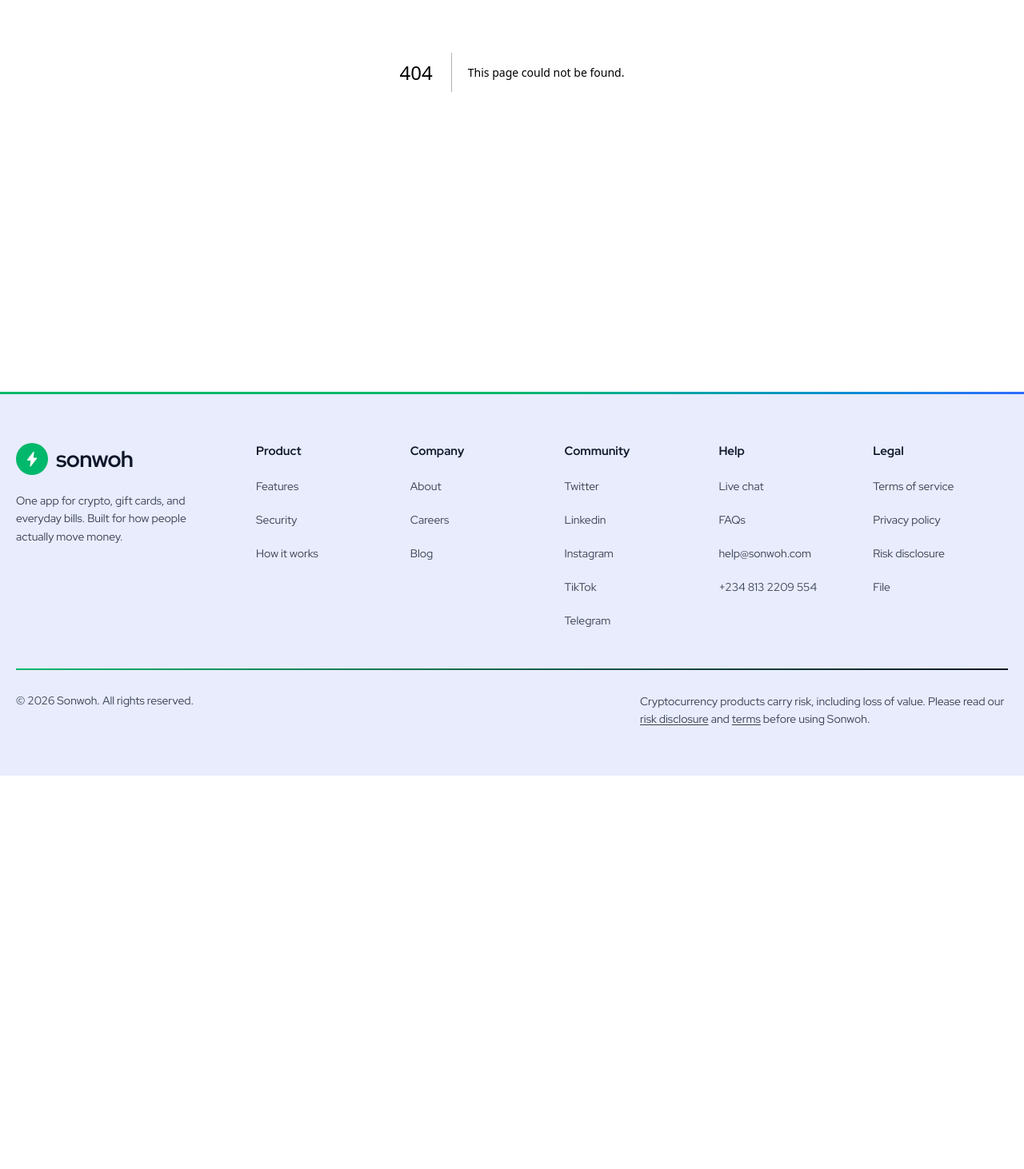
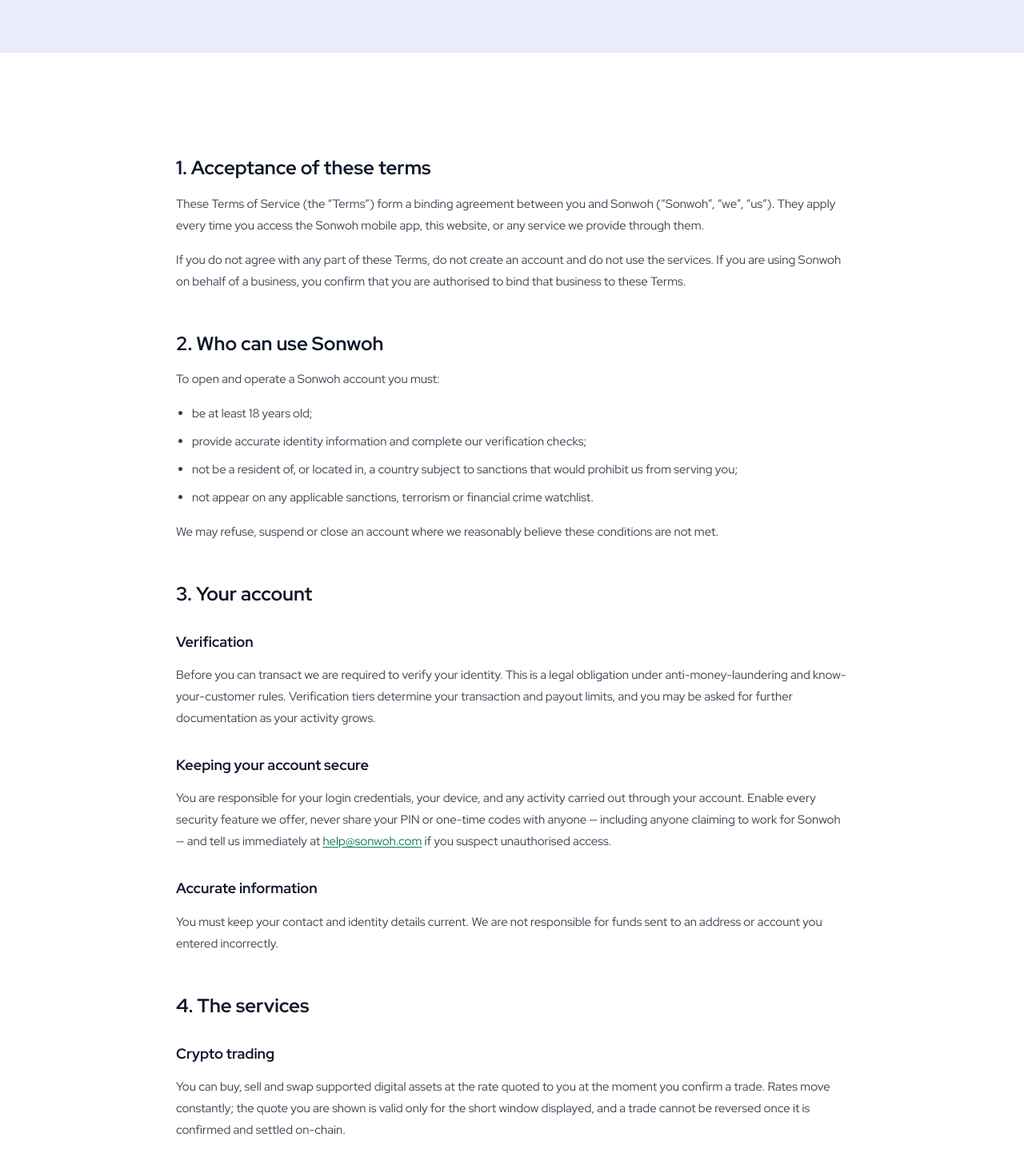
Before and after one commit to Lonepay/sonwoh, a Next.js app: page /legal/terms in a window 1280 px wide. Before the commit this address had no page. Shown: the part 416-1878 px from the top of the page at 80% size. Before the commit the page ends 1386 px from the top, so only its background shows below. Built offline with nearby package versions, Linux system fonts and the light colour scheme.

Commit message:
terms of service

```diff
--- /dev/null
+++ b/src/app/legal/terms/page.tsx
@@ -0,0 +1,205 @@
+// Draft terms written against the product described in the Figma file.
+// Have counsel review before this goes live.
+import type { Metadata } from "next";
+import Link from "next/link";
+import LegalPage from "@/components/LegalPage";
+
+export const metadata: Metadata = {
+  title: "Terms of Service",
+  description:
+    "The terms that govern your use of the Sonwoh app and website, including crypto trading, gift card exchange and bill payments.",
+};
+
+export default function TermsPage() {
+  return (
+    <LegalPage
+      title="Terms of Service"
+      summary="These terms govern your use of the Sonwoh app, website and all related services. By creating an account you agree to them, so please read them carefully."
+    >
+      <h2 id="acceptance">1. Acceptance of these terms</h2>
+      <p>
+        These Terms of Service (the &ldquo;Terms&rdquo;) form a binding
+        agreement between you and Sonwoh (&ldquo;Sonwoh&rdquo;,
+        &ldquo;we&rdquo;, &ldquo;us&rdquo;). They apply every time you access
+        the Sonwoh mobile app, this website, or any service we provide through
+        them.
+      </p>
+      <p>
+        If you do not agree with any part of these Terms, do not create an
+        account and do not use the services. If you are using Sonwoh on behalf
+        of a business, you confirm that you are authorised to bind that business
+        to these Terms.
+      </p>
+
+      <h2 id="eligibility">2. Who can use Sonwoh</h2>
+      <p>To open and operate a Sonwoh account you must:</p>
+      <ul>
+        <li>be at least 18 years old;</li>
+        <li>
+          provide accurate identity information and complete our verification
+          checks;
+        </li>
+        <li>
+          not be a resident of, or located in, a country subject to sanctions
+          that would prohibit us from serving you;
+        </li>
+        <li>
+          not appear on any applicable sanctions, terrorism or financial crime
+          watchlist.
+        </li>
+      </ul>
+      <p>
+        We may refuse, suspend or close an account where we reasonably believe
+        these conditions are not met.
+      </p>
+
+      <h2 id="account">3. Your account</h2>
+      <h3>Verification</h3>
+      <p>
+        Before you can transact we are required to verify your identity. This is
+        a legal obligation under anti-money-laundering and know-your-customer
+        rules. Verification tiers determine your transaction and payout limits,
+        and you may be asked for further documentation as your activity grows.
+      </p>
+      <h3>Keeping your account secure</h3>
+      <p>
+        You are responsible for your login credentials, your device, and any
+        activity carried out through your account. Enable every security feature
+        we offer, never share your PIN or one-time codes with anyone &mdash;
+        including anyone claiming to work for Sonwoh &mdash; and tell us
+        immediately at <a href="mailto:help@sonwoh.com">help@sonwoh.com</a> if
+        you suspect unauthorised access.
+      </p>
+      <h3>Accurate information</h3>
+      <p>
+        You must keep your contact and identity details current. We are not
+        responsible for funds sent to an address or account you entered
+        incorrectly.
+      </p>
+
+      <h2 id="services">4. The services</h2>
+      <h3>Crypto trading</h3>
+      <p>
+        You can buy, sell and swap supported digital assets at the rate quoted
+        to you at the moment you confirm a trade. Rates move constantly; the
+        quote you are shown is valid only for the short window displayed, and a
+        trade cannot be reversed once it is confirmed and settled on-chain.
+      </p>
+      <h3>Gift card exchange</h3>
+      <p>
+        You may sell eligible gift cards to us, or buy cards we have listed. By
+        submitting a card you confirm that you own it lawfully, that it has not
+        been redeemed, and that it was not obtained through fraud. We verify
+        every card before releasing payment, and we may decline a card, hold a
+        payout pending verification, or reverse a payout if a card is later
+        found to be invalid, stolen or already used.
+      </p>
+      <h3>Bill payments and top-ups</h3>
+      <p>
+        We pass payments for electricity, airtime, data, cable TV, internet,
+        water, education and government levies to the relevant biller. You are
+        responsible for entering the correct meter number, phone number or
+        customer reference. Once a payment is delivered to a biller we cannot
+        recall it, and any dispute about the service itself is between you and
+        that biller.
+      </p>
+      <h3>Cards</h3>
+      <p>
+        The Sonwoh Virtual Card and Sonwoh Credit Card are not yet available.
+        When they launch they will be governed by additional terms that we will
+        present to you before you can apply.
+      </p>
+
+      <h2 id="fees">5. Fees and rates</h2>
+      <p>
+        Applicable fees and the exchange rate for a transaction are shown before
+        you confirm it. Third parties &mdash; networks, billers, banks &mdash;
+        may charge their own fees, which we do not control. We may change our
+        fee schedule, and will give reasonable notice in the app before a change
+        takes effect.
+      </p>
+
+      <h2 id="prohibited">6. Things you must not do</h2>
+      <p>You agree not to use Sonwoh to:</p>
+      <ul>
+        <li>
+          launder money, finance terrorism, or move the proceeds of any crime;
+        </li>
+        <li>
+          trade gift cards or assets you do not own or are not entitled to sell;
+        </li>
+        <li>
+          impersonate another person, or open an account on behalf of someone
+          else without authority;
+        </li>
+        <li>
+          probe, scrape, reverse-engineer or interfere with our systems or
+          security;
+        </li>
+        <li>
+          carry out transactions on behalf of an undisclosed third party, or
+          operate an unlicensed money service through your account.
+        </li>
+      </ul>
+      <p>
+        We may suspend or close an account, freeze a balance, and report the
+        matter to the relevant authorities where we reasonably suspect any of
+        the above.
+      </p>
+
+      <h2 id="suspension">7. Suspension and closure</h2>
+      <p>
+        We may suspend or restrict access to your account where we are required
+        to by law, where we suspect fraud or a security breach, or where you
+        have breached these Terms. Where we can lawfully do so, we will tell you
+        why. You may close your account at any time, provided it holds no
+        pending transactions and no outstanding balance owed to us.
+      </p>
+
+      <h2 id="risk">8. Risk</h2>
+      <p>
+        Digital assets are volatile and you can lose money. Nothing in the
+        Sonwoh app or on this website is investment, tax or legal advice. Please
+        read our <Link href="/legal/risk-disclosure">Risk Disclosure</Link>{" "}
+        before you trade.
+      </p>
+
+      <h2 id="liability">9. Our liability</h2>
+      <p>
+        We provide the services with reasonable care and skill, but we do not
+        guarantee that they will be uninterrupted or error-free. To the fullest
+        extent permitted by law, we are not liable for losses arising from
+        market movements, from a blockchain network or biller outside our
+        control, from your own error in entering transaction details, or from
+        your failure to keep your credentials secure.
+      </p>
+      <p>
+        Nothing in these Terms limits any liability that cannot lawfully be
+        limited, including liability for fraud.
+      </p>
+
+      <h2 id="changes">10. Changes to these Terms</h2>
+      <p>
+        We may update these Terms as the product and the law change. Where a
+        change materially affects your rights we will notify you in the app or
+        by email before it takes effect. Continuing to use Sonwoh after that
+        date means you accept the updated Terms.
+      </p>
+
+      <h2 id="complaints">11. Complaints and disputes</h2>
+      <p>
+        If something goes wrong, tell us first &mdash; most issues are resolved
+        quickly. You can raise a formal complaint through our{" "}
+        <Link href="/legal/file">complaints process</Link>. These Terms are
+        governed by the laws of the Federal Republic of Nigeria, and the courts
+        of Nigeria have jurisdiction over any dispute arising from them.
+      </p>
+
+      <h2 id="contact">12. Contact</h2>
+      <p>
+        Sonwoh &mdash; <a href="mailto:help@sonwoh.com">help@sonwoh.com</a>{" "}
+        &mdash; <a href="tel:+2348132209554">+234 813 2209 554</a>
+      </p>
+    </LegalPage>
+  );
+}
```
